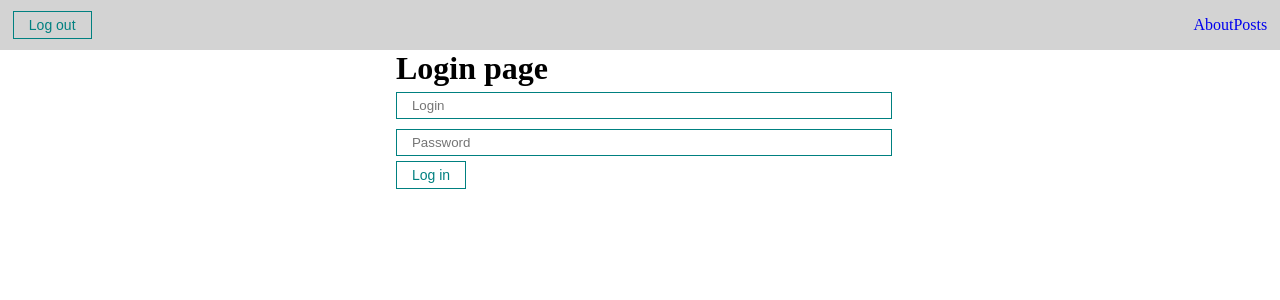
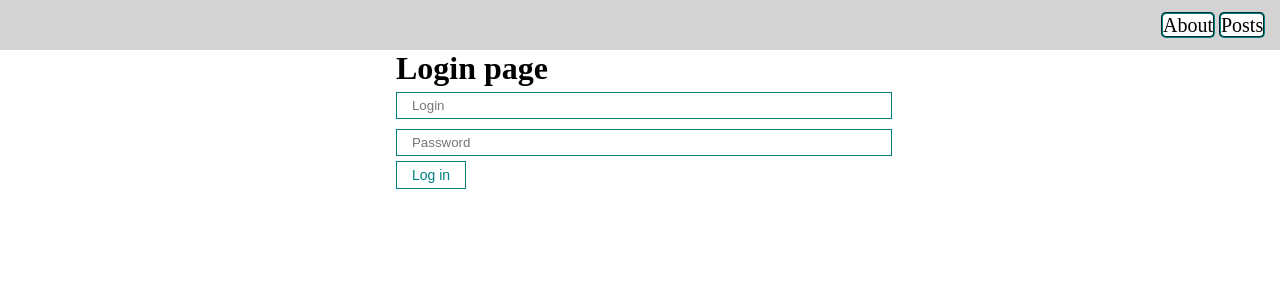
Before and after one commit to Mrcrabus/PostsList, a React (Create React App) app: page /login in a window 1280 px wide. Shown: the top 300 px of the page. Built offline with nearby package versions, Linux system fonts and the light colour scheme.

Commit message:
Some fixes

```diff
--- a/src/Components/UI/Navbar/Navbar.jsx
+++ b/src/Components/UI/Navbar/Navbar.jsx
@@ -13,12 +13,20 @@ const Navbar = () => {
 
     return (
         <div className='navbar'>
-            <MyButton onClick={logout}>
-                Log out
-            </MyButton>
+            {isAuth
+                ? <MyButton onClick={logout}>
+                    Log out
+                </MyButton>
+                : <MyButton style={{display: 'none'}} onClick={logout}>
+                    Log out
+                </MyButton>
+
+
+            }
+
             <div className="navbar__links">
-                <Link style={{textDecoration: 'none'}} to="/about">About</Link>
-                <Link style={{textDecoration: 'none'}} to="/posts">Posts</Link>
+                <Link className='navbar__item' to="/about">About</Link>
+                <Link className='navbar__item' to="/posts">Posts</Link>
             </div>
         </div>
     );
--- a/src/styles/App.css
+++ b/src/styles/App.css
@@ -77,3 +77,13 @@
 .navbar__links {
     margin-left: auto;
 }
+
+.navbar__item {
+    text-decoration: none;
+    margin: 0 2px;
+    color: black;
+    border: 2px groove teal;
+    background: white;
+    font-size: 20px;
+    border-radius: 5px;
+}
```
